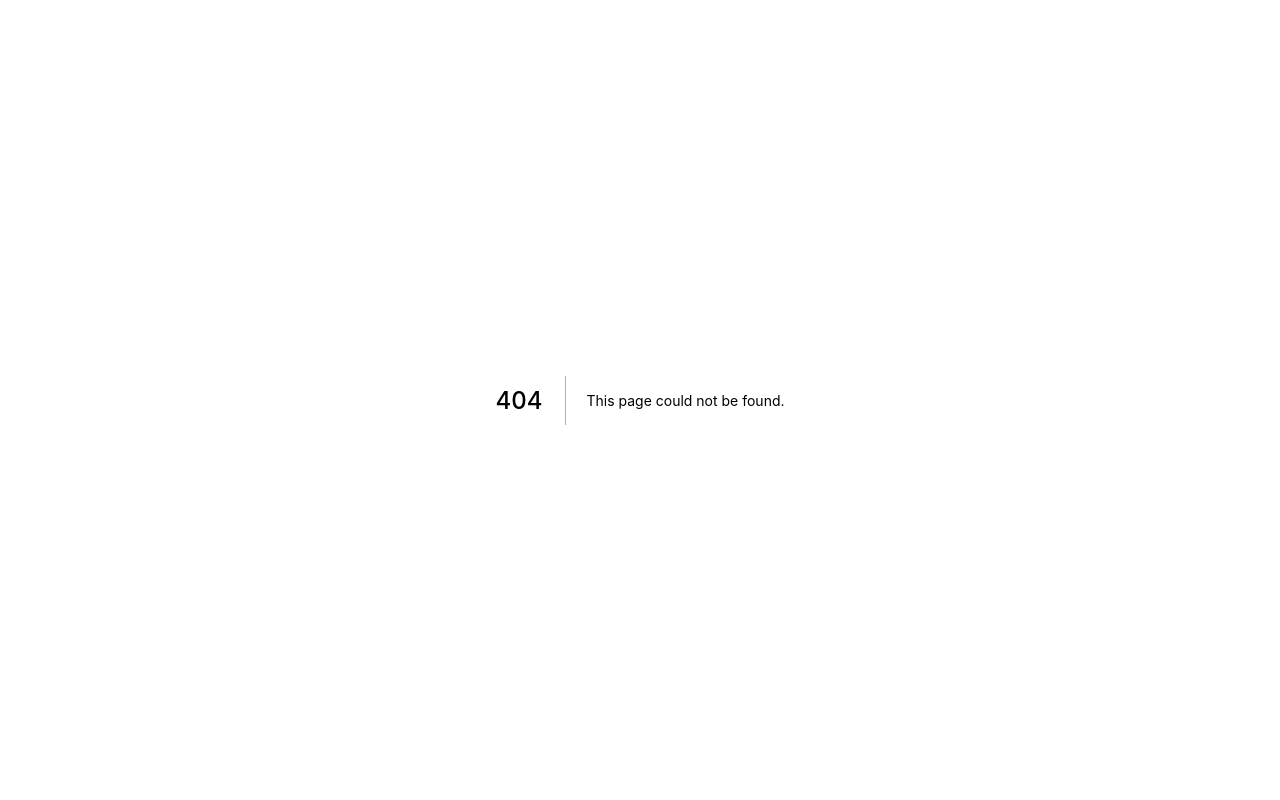
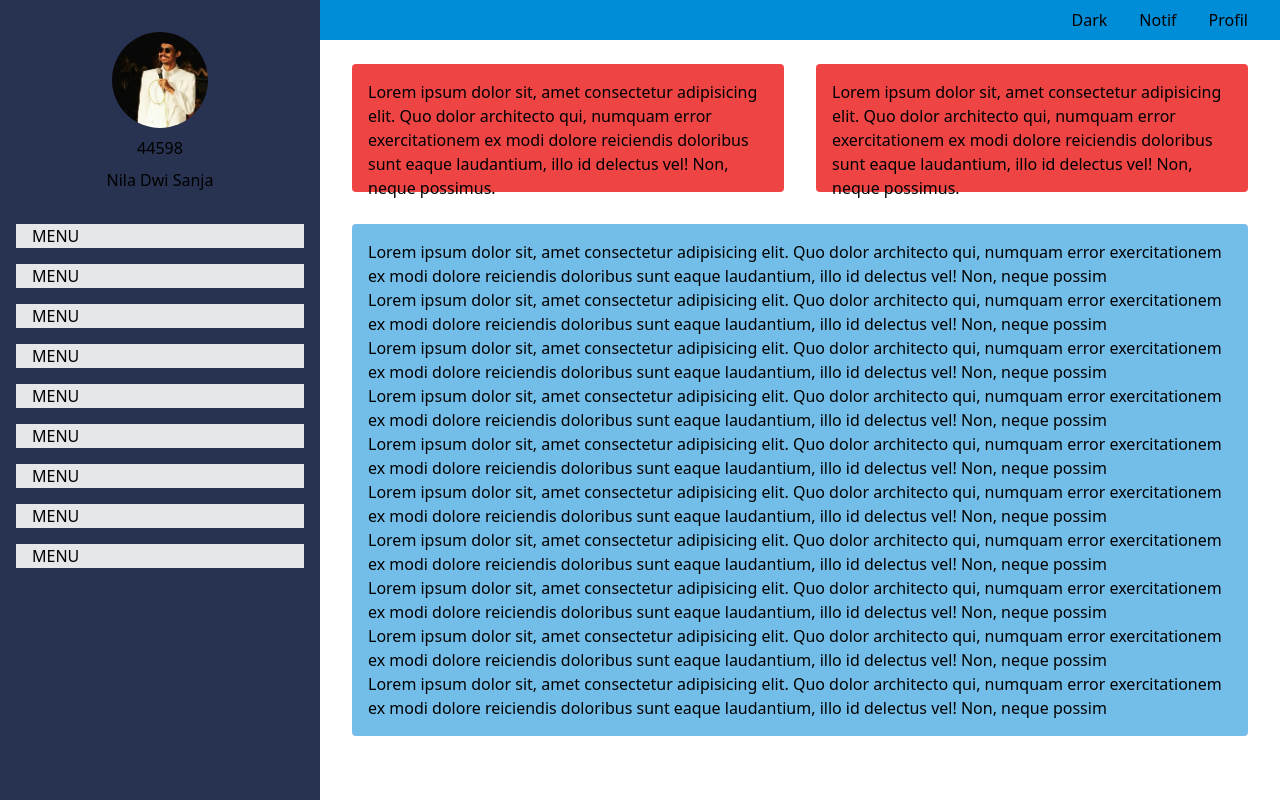
Before and after one commit to ndsanja/sekolah, a Next.js app: page /siswa in a window 1280 px wide. Before the commit this address had no page. Built offline with nearby package versions, Linux system fonts and the light colour scheme.

Commit message:
membuat basic structure dasboard siswa

```diff
--- a/components/Header/HeaderWebsite.jsx
+++ b/components/Header/HeaderWebsite.jsx
@@ -55,7 +55,7 @@ export default function HeaderWebsite() {
         </div>
         <div
           className={`bg-gray-50 lg:block px-10 ${
-            navbar && "border-b-2 border-gray-300"
+            navbar && "lg:border-b-2 lg:border-gray-300"
           }`}
         >
           <div
@@ -114,7 +114,7 @@ export default function HeaderWebsite() {
           </div>
         </div>
       </div>
-      <div className="bg-gray-200 mt-24 hidden lg:block px-16 border-b-2 border-gray-300">
+      <div className="bg-gray-200 mt-24 hidden lg:block px-16 lg:border-b-2 lg:border-gray-300">
         <div className="container px-8 lg:flex items-center justify-between text-red-800 py-3 hidden">
           <div>lorem ipsum</div>
           <div>lorem ipsum</div>
--- /dev/null
+++ b/components/Siswa/BigCard.jsx
@@ -0,0 +1,70 @@
+import React from "react";
+
+export default function CardMini() {
+  return (
+    <div>
+      <div className="flex-col flex rounded bg-blueSecondary p-4">
+        <p>
+          Lorem ipsum dolor sit, amet consectetur adipisicing elit. Quo dolor
+          architecto qui, numquam error exercitationem ex modi dolore reiciendis
+          doloribus sunt eaque laudantium, illo id delectus vel! Non, neque
+          possim
+        </p>
+        <p>
+          Lorem ipsum dolor sit, amet consectetur adipisicing elit. Quo dolor
+          architecto qui, numquam error exercitationem ex modi dolore reiciendis
+          doloribus sunt eaque laudantium, illo id delectus vel! Non, neque
+          possim
+        </p>
+        <p>
+          Lorem ipsum dolor sit, amet consectetur adipisicing elit. Quo dolor
+          architecto qui, numquam error exercitationem ex modi dolore reiciendis
+          doloribus sunt eaque laudantium, illo id delectus vel! Non, neque
+          possim
+        </p>
+        <p>
+          Lorem ipsum dolor sit, amet consectetur adipisicing elit. Quo dolor
+          architecto qui, numquam error exercitationem ex modi dolore reiciendis
+          doloribus sunt eaque laudantium, illo id delectus vel! Non, neque
+          possim
+        </p>
+        <p>
+          Lorem ipsum dolor sit, amet consectetur adipisicing elit. Quo dolor
+          architecto qui, numquam error exercitationem ex modi dolore reiciendis
+          doloribus sunt eaque laudantium, illo id delectus vel! Non, neque
+          possim
+        </p>
+        <p>
+          Lorem ipsum dolor sit, amet consectetur adipisicing elit. Quo dolor
+          architecto qui, numquam error exercitationem ex modi dolore reiciendis
+          doloribus sunt eaque laudantium, illo id delectus vel! Non, neque
+          possim
+        </p>
+        <p>
+          Lorem ipsum dolor sit, amet consectetur adipisicing elit. Quo dolor
+          architecto qui, numquam error exercitationem ex modi dolore reiciendis
+          doloribus sunt eaque laudantium, illo id delectus vel! Non, neque
+          possim
+        </p>
+        <p>
+          Lorem ipsum dolor sit, amet consectetur adipisicing elit. Quo dolor
+          architecto qui, numquam error exercitationem ex modi dolore reiciendis
+          doloribus sunt eaque laudantium, illo id delectus vel! Non, neque
+          possim
+        </p>
+        <p>
+          Lorem ipsum dolor sit, amet consectetur adipisicing elit. Quo dolor
+          architecto qui, numquam error exercitationem ex modi dolore reiciendis
+          doloribus sunt eaque laudantium, illo id delectus vel! Non, neque
+          possim
+        </p>
+        <p>
+          Lorem ipsum dolor sit, amet consectetur adipisicing elit. Quo dolor
+          architecto qui, numquam error exercitationem ex modi dolore reiciendis
+          doloribus sunt eaque laudantium, illo id delectus vel! Non, neque
+          possim
+        </p>
+      </div>
+    </div>
+  );
+}
--- /dev/null
+++ b/components/Siswa/CardMini.jsx
@@ -0,0 +1,14 @@
+import React from "react";
+
+export default function CardMini() {
+  return (
+    <div>
+      <div className="flex-col flex rounded bg-red-500 h-32 p-4">
+        Lorem ipsum dolor sit, amet consectetur adipisicing elit. Quo dolor
+        architecto qui, numquam error exercitationem ex modi dolore reiciendis
+        doloribus sunt eaque laudantium, illo id delectus vel! Non, neque
+        possimus.
+      </div>
+    </div>
+  );
+}
--- /dev/null
+++ b/components/Siswa/DropDown.jsx
@@ -0,0 +1,28 @@
+import React, { useState } from "react";
+
+export default function DropDown() {
+  const [isOpen, setIsOpen] = useState(false);
+
+  const toogleOpen = () => {
+    setIsOpen(!isOpen);
+  };
+  return (
+    <div className="flex-col flex">
+      <div className="flex items-center justify-between bg-gray-200 px-4">
+        <div>MENU</div>
+        <div onClick={toogleOpen} className="cursor-pointer sm:hidden">
+          Icons
+        </div>
+      </div>
+      {isOpen && (
+        <div className="p-4 bg-gray-200">
+          <p>
+            Lorem ipsum dolor sit amet consectetur adipisicing elit. Debitis
+            voluptatibus, natus incidunt perferendis quae id delectus? Quasi,
+            possimus similique. Blanditiis.
+          </p>
+        </div>
+      )}
+    </div>
+  );
+}
--- /dev/null
+++ b/components/Siswa/HeaderSiswa.jsx
@@ -0,0 +1,11 @@
+import React from "react";
+
+export default function HeaderSiswa() {
+  return (
+    <div className="hidden sm:flex justify-end bg-bluePrimary space-x-8 py-2 fixed top-0 right-0 w-3/4 px-8">
+      <div>Dark</div>
+      <div>Notif</div>
+      <div>Profil</div>
+    </div>
+  );
+}
--- /dev/null
+++ b/components/Siswa/MainContent.jsx
@@ -0,0 +1,17 @@
+import React from "react";
+import CardMini from "./CardMini";
+import BigCard from "./BigCard";
+
+export default function MainContent() {
+  return (
+    <div className="hidden sm:flex flex-col items-center p-8 mt-8 w-9/12 space-y-8">
+      <div className="flex justify-between space-x-8">
+        <CardMini />
+        <CardMini />
+      </div>
+      <div className="flex justify-between space-x-8">
+        <BigCard />
+      </div>
+    </div>
+  );
+}
--- /dev/null
+++ b/components/Siswa/SideBar.jsx
@@ -0,0 +1,36 @@
+import React from "react";
+import DropDown from "./DropDown";
+
+export default function SideBar() {
+  return (
+    <div className="flex flex-col sm:w-3/12 px-4 h-screen w-full bg-blueDark space-y-8 sticky top-0 left-0 overflow-y-auto">
+      <div className=" flex flex-col  items-center mt-8 space-y-2 ">
+        <div className="h-24 w-24 overflow-hidden rounded-full">
+          <img
+            src="/pp.jpeg"
+            alt=""
+            className="object-cover object-center h-full w-full"
+          />
+        </div>
+        <div>
+          <h1>44598</h1>
+        </div>
+        <div>
+          <h1>Nila Dwi Sanja</h1>
+        </div>
+      </div>
+
+      <div className="flex flex-col space-y-4">
+        <DropDown />
+        <DropDown />
+        <DropDown />
+        <DropDown />
+        <DropDown />
+        <DropDown />
+        <DropDown />
+        <DropDown />
+        <DropDown />
+      </div>
+    </div>
+  );
+}
--- a/pages/_app.js
+++ b/pages/_app.js
@@ -1,5 +1,3 @@
-//import "tailwindcss/tailwind.css";
-
 import "../styles/globals.css";
 
 function MyApp({ Component, pageProps }) {
--- /dev/null
+++ b/pages/siswa/index.jsx
@@ -0,0 +1,15 @@
+import React from "react";
+import HeaderSiswa from "../../components/Siswa/HeaderSiswa";
+import MainContent from "../../components/Siswa/MainContent";
+import SideBar from "../../components/Siswa/SideBar";
+import Spacer from "../../components/Spacer";
+
+export default function Siswa() {
+  return (
+    <div className="flex">
+      <SideBar />
+      <HeaderSiswa />
+      <MainContent />
+    </div>
+  );
+}
```
Also changed, not shown: styles/main.css (deleted, +0 -41 lines).
